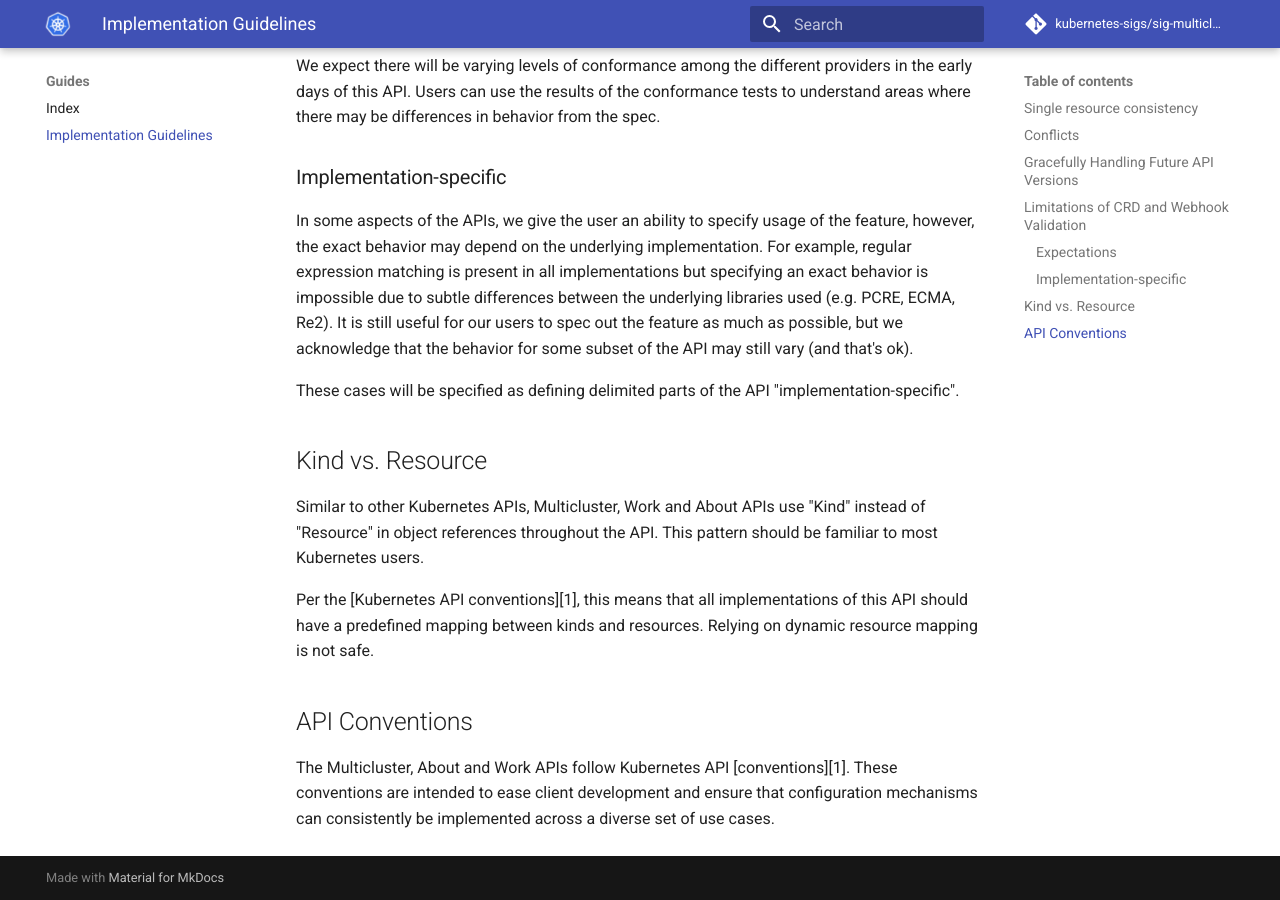
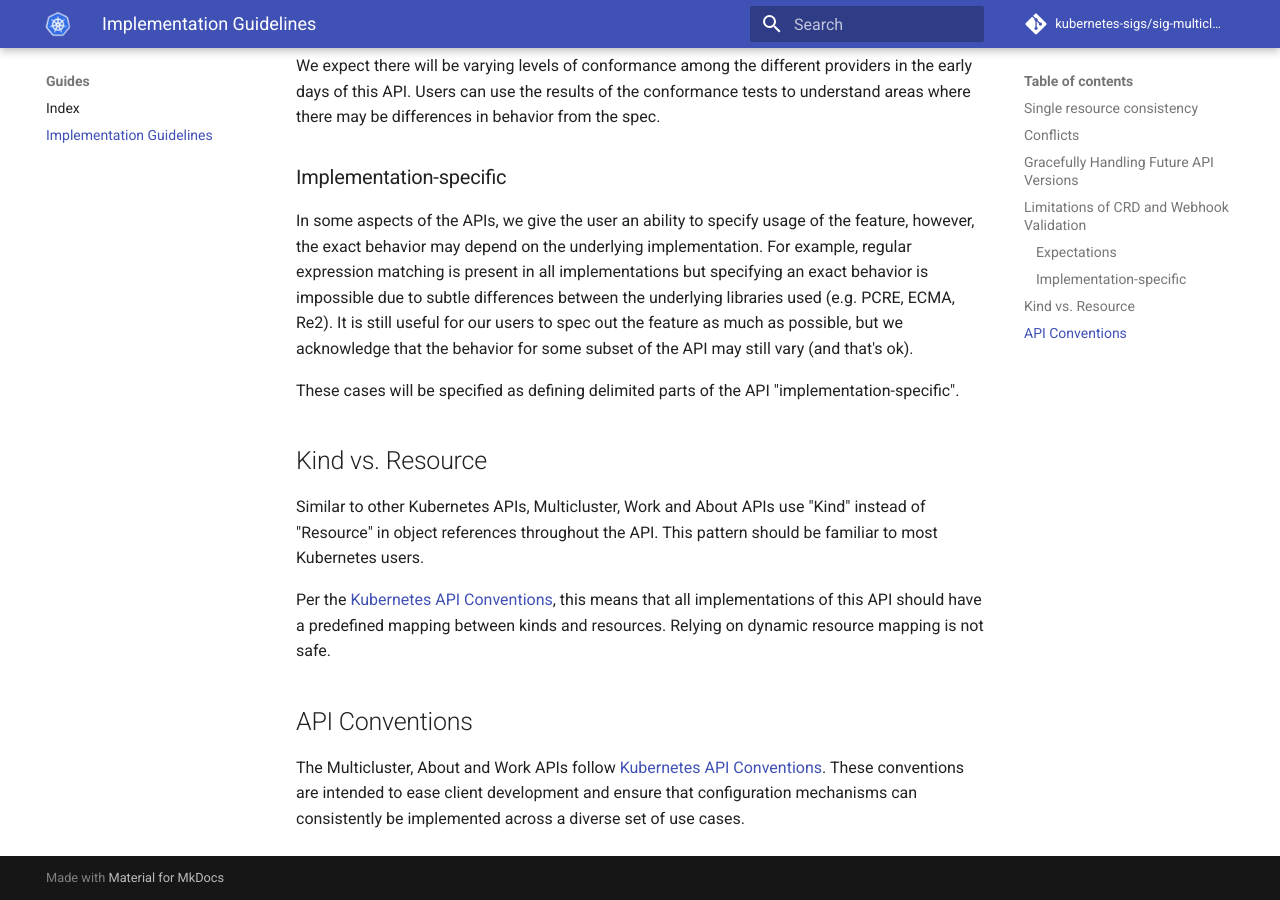
Before and after one commit to kubernetes-sigs/sig-multicluster-site, an MkDocs documentation site: the page built from site-src/guides/guidelines.md, in a window 1280 px wide and 900 px high, scrolled down 2153 px. Built offline with MkDocs 1.6.1 and Material for MkDocs 9.7.7, drawn with Linux system fonts in a browser that asks for light colours; comment, search, counter and statistics services are not loaded; some of the changed lines change nothing that is shown.

Commit message:
Fix broken hyperlinks
Signed-off-by: Ricardo Lopes <ricardoapl.dev@gmail.com>

```diff
--- a/site-src/guides/guidelines.md
+++ b/site-src/guides/guidelines.md
@@ -108,13 +108,15 @@ Similar to other Kubernetes APIs, Multicluster, Work and About APIs use "Kind" i
 in object references throughout the API. This pattern should be familiar to
 most Kubernetes users.
 
-Per the [Kubernetes API conventions][1], this means that all implementations of
+Per the [Kubernetes API Conventions][1], this means that all implementations of
 this API should have a predefined mapping between kinds and resources. Relying
 on dynamic resource mapping is not safe.
 
 ## API Conventions
 
-The Multicluster, About and Work APIs follow Kubernetes API [conventions][1]. These conventions
+The Multicluster, About and Work APIs follow [Kubernetes API Conventions][1]. These conventions
 are intended to ease client development and ensure that configuration
 mechanisms can consistently be implemented across a diverse set of use
 cases.
+
+[1]: https://github.com/kubernetes/community/blob/master/contributors/devel/sig-architecture/api-conventions.md
```
